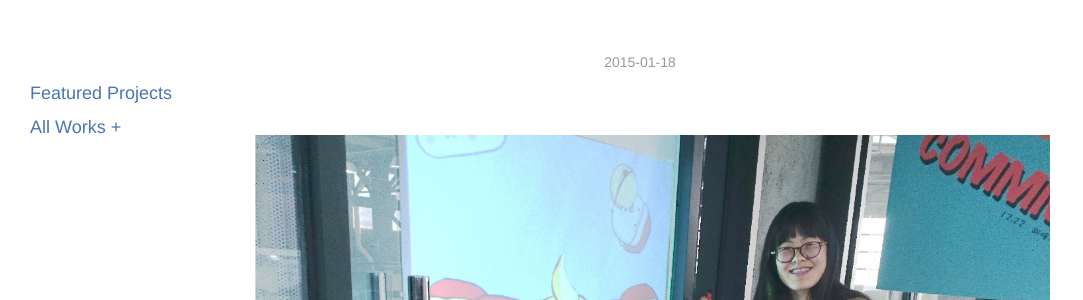
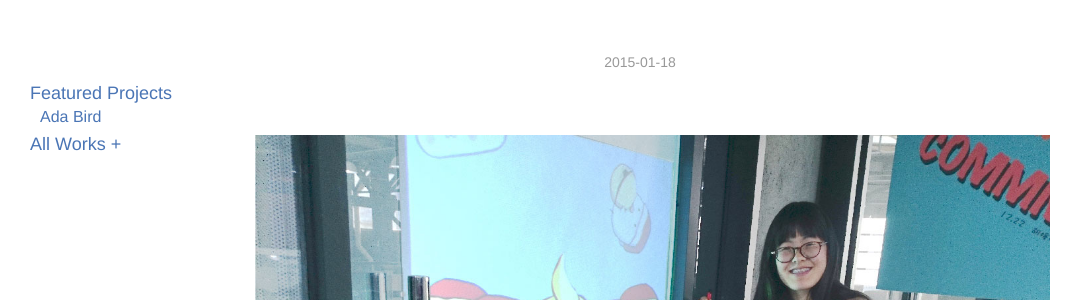
Before and after one commit to yuanyuanhu96/Potfolio-Archive, a Jekyll site: the page built from _posts/2015-01-18-Ada-bird.md, in a window 1280 px wide. Shown: the part 136-436 px from the top of the page, without its empty margins (0-1083 px from the left). Built offline with Jekyll 4.4.1, drawn with Linux system fonts in a browser that asks for light colours.

Commit message:
Update 2015-01-18-Ada-bird.md

```diff
--- a/_posts/2015-01-18-Ada-bird.md
+++ b/_posts/2015-01-18-Ada-bird.md
@@ -1,6 +1,7 @@
 ---
 layout: post
 title: Ada Bird , KINETIC GAME
+shortTitle: Ada Bird
 icon: <img src="/images/Project-icon-png/Project-icon-07.png" alt="" width="100"/>
 description: Ada bird is a kinetic game that can be played by one or two player. One aim of ada bird is to excite offline interaction between players, so in the 2 players mode players are required to control each wing of the bird to help it to fly.
 category: blog
```
